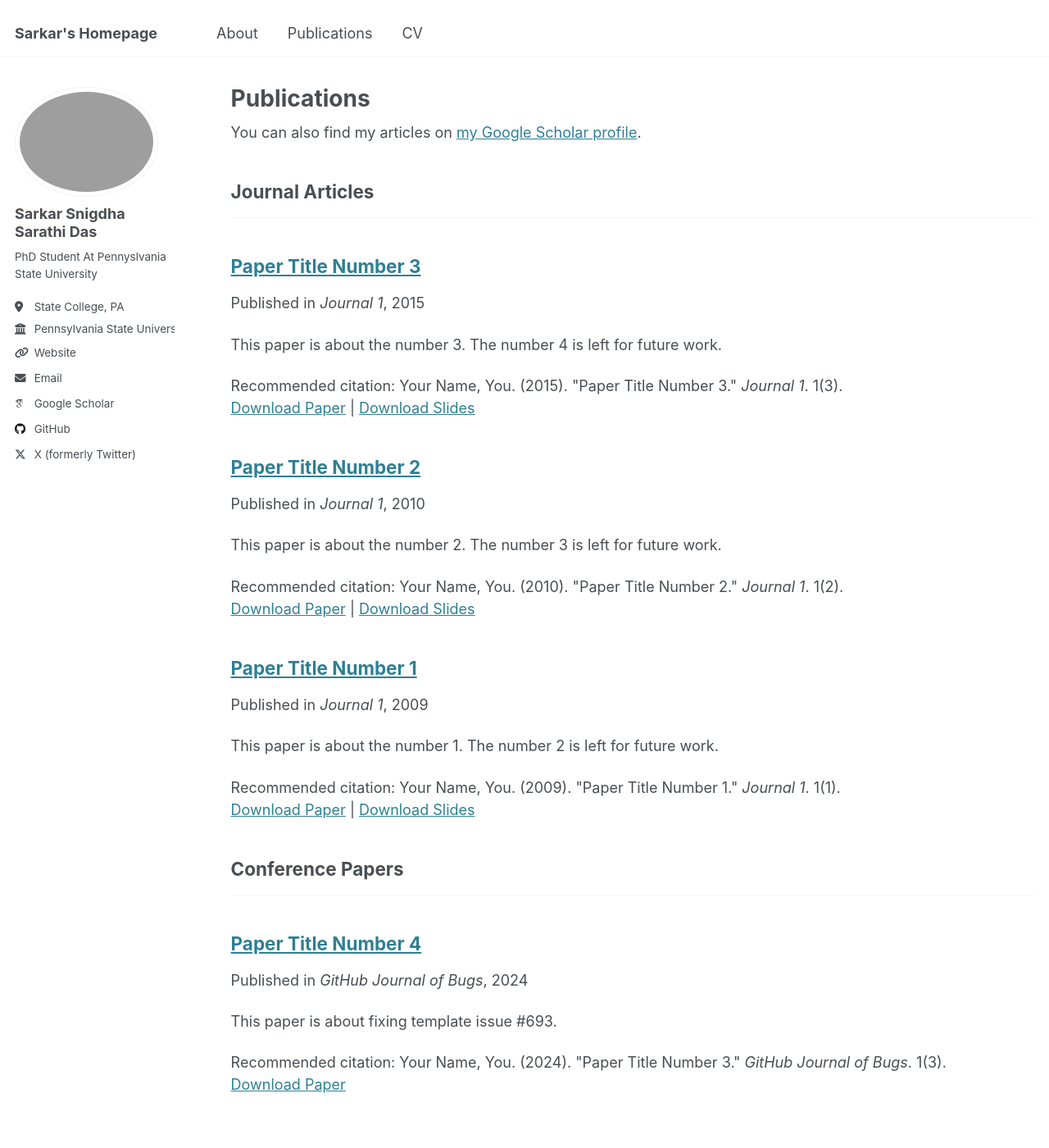
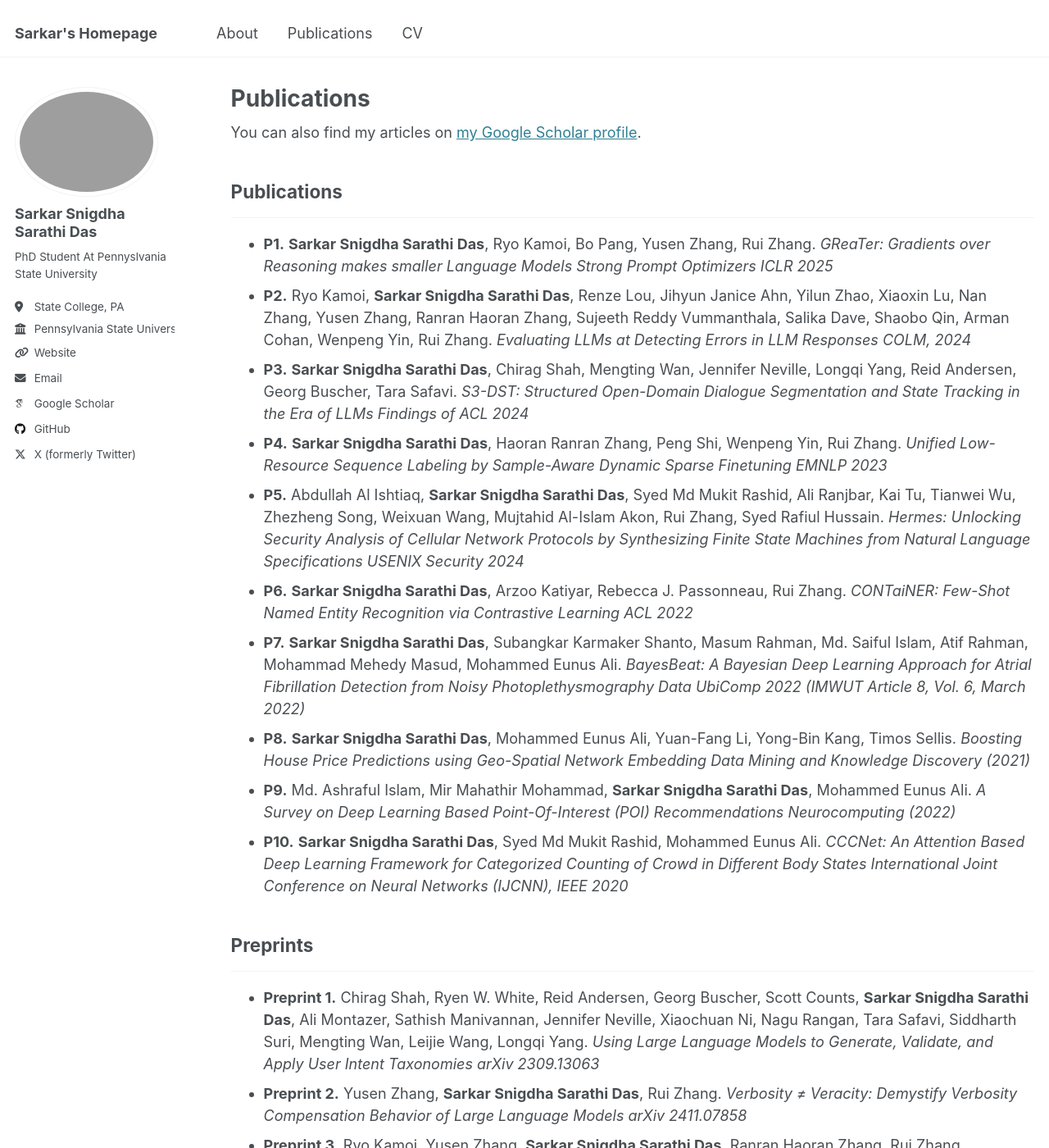
Before and after one commit to Sarathismg/sarathismg.github.io, a Jekyll site: the page built from _pages/publications.html, in a window 1280 px wide and 1400 px high. Shown: the whole window at 82% size. Built offline with Jekyll 4.4.1, drawn with Linux system fonts in a browser that asks for light colours; some web fonts are replaced; some of the changed text lies outside the part shown.

Commit message:
Update publications.html

```diff
--- a/_pages/publications.html
+++ b/_pages/publications.html
@@ -6,28 +6,92 @@ author_profile: true
 ---
 
 {% if site.author.googlescholar %}
-  <div class="wordwrap">You can also find my articles on <a href="{{site.author.googlescholar}}">my Google Scholar profile</a>.</div>
+  <div class="wordwrap">You can also find my articles on <a href="{{ site.author.googlescholar }}">my Google Scholar profile</a>.</div>
 {% endif %}
 
 {% include base_path %}
 
-<!-- New style rendering if publication categories are defined -->
-{% if site.publication_category %}
-  {% for category in site.publication_category  %}
-    {% assign title_shown = false %}
-    {% for post in site.publications reversed %}
-      {% if post.category != category[0] %}
-        {% continue %}
-      {% endif %}
-      {% unless title_shown %}
-        <h2>{{ category[1].title }}</h2><hr />
-        {% assign title_shown = true %}
-      {% endunless %}
-      {% include archive-single.html %}
-    {% endfor %}
-  {% endfor %}
-{% else %}
-  {% for post in site.publications reversed %}
-    {% include archive-single.html %}
-  {% endfor %}
-{% endif %}
+<!--
+  If you are using publication categories, the below code will automatically
+  render posts based on the defined categories. Otherwise, it will simply iterate
+  over all posts. For this static page, we replace the dynamic includes with our
+  hard-coded publication list.
+-->
+
+<!-- Publications List -->
+<h2>Publications</h2>
+<hr />
+
+<ul>
+  <li>
+    <strong>P1.</strong> <strong>Sarkar Snigdha Sarathi Das</strong>, Ryo Kamoi, Bo Pang, Yusen Zhang, Rui Zhang.
+    <em>GReaTer: Gradients over Reasoning makes smaller Language Models Strong Prompt Optimizers</em>
+    <em>ICLR 2025</em>
+  </li>
+  <li>
+    <strong>P2.</strong> Ryo Kamoi, <strong>Sarkar Snigdha Sarathi Das</strong>, Renze Lou, Jihyun Janice Ahn, Yilun Zhao, Xiaoxin Lu, Nan Zhang, Yusen Zhang, Ranran Haoran Zhang, Sujeeth Reddy Vummanthala, Salika Dave, Shaobo Qin, Arman Cohan, Wenpeng Yin, Rui Zhang.
+    <em>Evaluating LLMs at Detecting Errors in LLM Responses</em>
+    <em>COLM, 2024</em>
+  </li>
+  <li>
+    <strong>P3.</strong> <strong>Sarkar Snigdha Sarathi Das</strong>, Chirag Shah, Mengting Wan, Jennifer Neville, Longqi Yang, Reid Andersen, Georg Buscher, Tara Safavi.
+    <em>S3-DST: Structured Open-Domain Dialogue Segmentation and State Tracking in the Era of LLMs</em>
+    <em>Findings of ACL 2024</em>
+  </li>
+  <li>
+    <strong>P4.</strong> <strong>Sarkar Snigdha Sarathi Das</strong>, Haoran Ranran Zhang, Peng Shi, Wenpeng Yin, Rui Zhang.
+    <em>Unified Low-Resource Sequence Labeling by Sample-Aware Dynamic Sparse Finetuning</em>
+    <em>EMNLP 2023</em>
+  </li>
+  <li>
+    <strong>P5.</strong> Abdullah Al Ishtiaq, <strong>Sarkar Snigdha Sarathi Das</strong>, Syed Md Mukit Rashid, Ali Ranjbar, Kai Tu, Tianwei Wu, Zhezheng Song, Weixuan Wang, Mujtahid Al-Islam Akon, Rui Zhang, Syed Rafiul Hussain.
+    <em>Hermes: Unlocking Security Analysis of Cellular Network Protocols by Synthesizing Finite State Machines from Natural Language Specifications</em>
+    <em>USENIX Security 2024</em>
+  </li>
+  <li>
+    <strong>P6.</strong> <strong>Sarkar Snigdha Sarathi Das</strong>, Arzoo Katiyar, Rebecca J. Passonneau, Rui Zhang.
+    <em>CONTaiNER: Few-Shot Named Entity Recognition via Contrastive Learning</em>
+    <em>ACL 2022</em>
+  </li>
+  <li>
+    <strong>P7.</strong> <strong>Sarkar Snigdha Sarathi Das</strong>, Subangkar Karmaker Shanto, Masum Rahman, Md. Saiful Islam, Atif Rahman, Mohammad Mehedy Masud, Mohammed Eunus Ali.
+    <em>BayesBeat: A Bayesian Deep Learning Approach for Atrial Fibrillation Detection from Noisy Photoplethysmography Data</em>
+    <em>UbiComp 2022 (IMWUT Article 8, Vol. 6, March 2022)</em>
+  </li>
+  <li>
+    <strong>P8.</strong> <strong>Sarkar Snigdha Sarathi Das</strong>, Mohammed Eunus Ali, Yuan-Fang Li, Yong-Bin Kang, Timos Sellis.
+    <em>Boosting House Price Predictions using Geo-Spatial Network Embedding</em>
+    <em>Data Mining and Knowledge Discovery (2021)</em>
+  </li>
+  <li>
+    <strong>P9.</strong> Md. Ashraful Islam, Mir Mahathir Mohammad, <strong>Sarkar Snigdha Sarathi Das</strong>, Mohammed Eunus Ali.
+    <em>A Survey on Deep Learning Based Point-Of-Interest (POI) Recommendations</em>
+    <em>Neurocomputing (2022)</em>
+  </li>
+  <li>
+    <strong>P10.</strong> <strong>Sarkar Snigdha Sarathi Das</strong>, Syed Md Mukit Rashid, Mohammed Eunus Ali.
+    <em>CCCNet: An Attention Based Deep Learning Framework for Categorized Counting of Crowd in Different Body States</em>
+    <em>International Joint Conference on Neural Networks (IJCNN), IEEE 2020</em>
+  </li>
+</ul>
+
+<h2>Preprints</h2>
+<hr />
+
+<ul>
+  <li>
+    <strong>Preprint 1.</strong> Chirag Shah, Ryen W. White, Reid Andersen, Georg Buscher, Scott Counts, <strong>Sarkar Snigdha Sarathi Das</strong>, Ali Montazer, Sathish Manivannan, Jennifer Neville, Xiaochuan Ni, Nagu Rangan, Tara Safavi, Siddharth Suri, Mengting Wan, Leijie Wang, Longqi Yang.
+    <em>Using Large Language Models to Generate, Validate, and Apply User Intent Taxonomies</em>
+    <em>arXiv 2309.13063</em>
+  </li>
+  <li>
+    <strong>Preprint 2.</strong> Yusen Zhang, <strong>Sarkar Snigdha Sarathi Das</strong>, Rui Zhang.
+    <em>Verbosity ≠ Veracity: Demystify Verbosity Compensation Behavior of Large Language Models</em>
+    <em>arXiv 2411.07858</em>
+  </li>
+  <li>
+    <strong>Preprint 3.</strong> Ryo Kamoi, Yusen Zhang, <strong>Sarkar Snigdha Sarathi Das</strong>, Ranran Haoran Zhang, Rui Zhang.
+    <em>VisOnlyQA: Large Vision Language Models Still Struggle with Visual Perception of Geometric Information</em>
+    <em>arXiv 2412.00947</em>
+  </li>
+</ul>
```
